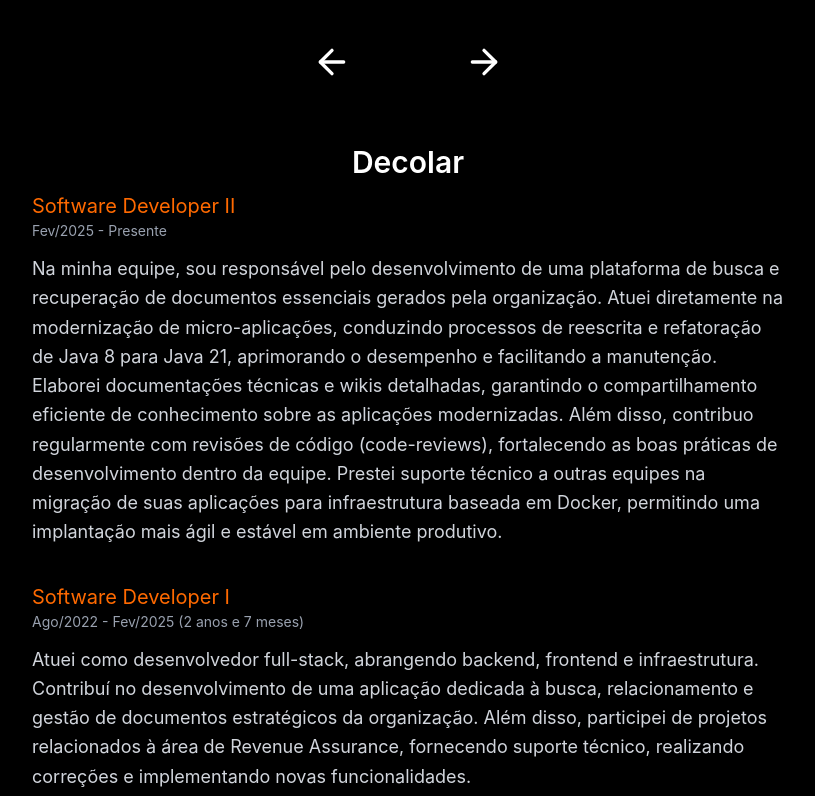
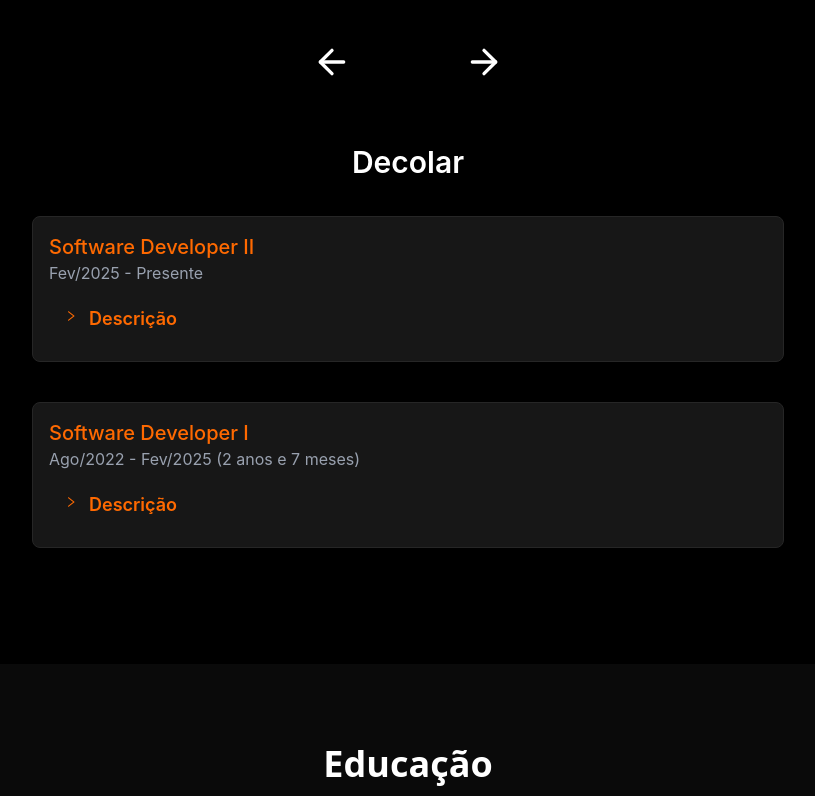
Before and after one commit to RonaldoLPFilho/portifas, a React (Vite) app: page / in a window 1280 px wide. Shown: the part 1743-2539 px from the top of the page, without its empty margins (232-1047 px from the left). Built offline with nearby package versions, Linux system fonts and the light colour scheme.

Commit message:
Deploy 8 - Experiences collapse responsive

```diff
--- a/src/components/Experience.tsx
+++ b/src/components/Experience.tsx
@@ -1,7 +1,8 @@
 import { ArrowLeft, ArrowRight } from "lucide-react";
 import { SectionHeader } from "./generics/sectionHeader";
-import { Button, Carousel } from "antd";
+import { Button, Carousel, Collapse } from "antd";
 import { useRef } from "react";
+import type { CollapseProps } from 'antd';
 
 const experiences = [
   {
@@ -59,7 +60,7 @@
 
     return (
       <section className="py-20 bg-black flex justify-center w-full">
-        <div className="w-[65%] px-4">
+        <div className="w-[90%] lg:w-[65%] px-4">
           <SectionHeader
             title="Experiência Profissional"
             subtitle="Minha jornada até aqui"
@@ -77,42 +78,63 @@
               icon={<ArrowRight className="w-10 h-10" />}
               onClick={next}
               className="!bg-black !text-white !border-none hover:!text-orange-500"
-
             />
           </div>
 
           <Carousel dots={false} ref={carouselRef} draggable>
           {experiences.map((exp, index) => (
             <div key={index}>
-                <div className="p-6">
-                  <div className="flex flex-wrap justify-between items-start mb-4">
-                    <div>
-                      <h3 className="text-3xl text-center font-semibold text-white">
+              <div className="p-4 sm:p-6">
+                <h3 className="text-2xl sm:text-3xl text-center font-semibold text-white mb-6">
                   {exp.company}
                 </h3>
-                      <div className="grid gap-3">
-                        {exp.roles.map((role, i) => (
-                          <div key={i} className="my-3">
-                            <p className="text-orange-500 text-xl">{role.name}</p>
-                            <div className="flex gap-2">
-                              <span className="text-gray-400 mb-3">
+
+                <div className="grid gap-4">
+                  {exp.roles.map((role, i) => {
+                    const collapseItems: CollapseProps['items'] = [
+                      {
+                        key: '1',
+                        label: (
+                          <span className="text-orange-500 font-semibold text-lg sm:text-lg font-medium">
+                            Descrição
+                          </span>
+                        ),
+                        children: (
+                          <p className="text-gray-300 text-sm sm:text-base leading-relaxed text-center sm:text-justify">
+                            {role.description}
+                          </p>
+                        ),
+                      },
+                    ];
+
+                    return (
+                      <div
+                        key={i}
+                        className="my-3 border border-neutral-800 p-4 rounded-lg bg-neutral-900"
+                      >
+                        <p className="text-orange-500 text-lg sm:text-xl font-medium text-center sm:text-left">
+                          {role.name}
+                        </p>
+                        <div className="flex justify-center sm:justify-start gap-2 mb-2">
+                          <span className="text-gray-400 text-sm sm:text-base">
                             {role.period}
                           </span>
                         </div>
-                            <span className="text-gray-300 text-lg leading-relaxed">
-                              {role.description}
-                            </span>
+
+                        <Collapse
+                          ghost
+                          items={collapseItems}
+                          className="[&_.ant-collapse-arrow]:!text-orange-500 [&_.ant-collapse-arrow_svg]:!text-orange-500"
+                        />
                       </div>
-                        ))}
-                      </div>
-                    </div>
+                    );
+                  })}
                 </div>
               </div>
             </div>
           ))}
         </Carousel>
         </div>
-
       </section>
     );
 }
```
Lines whose indentation alone changed are shown as unchanged.
